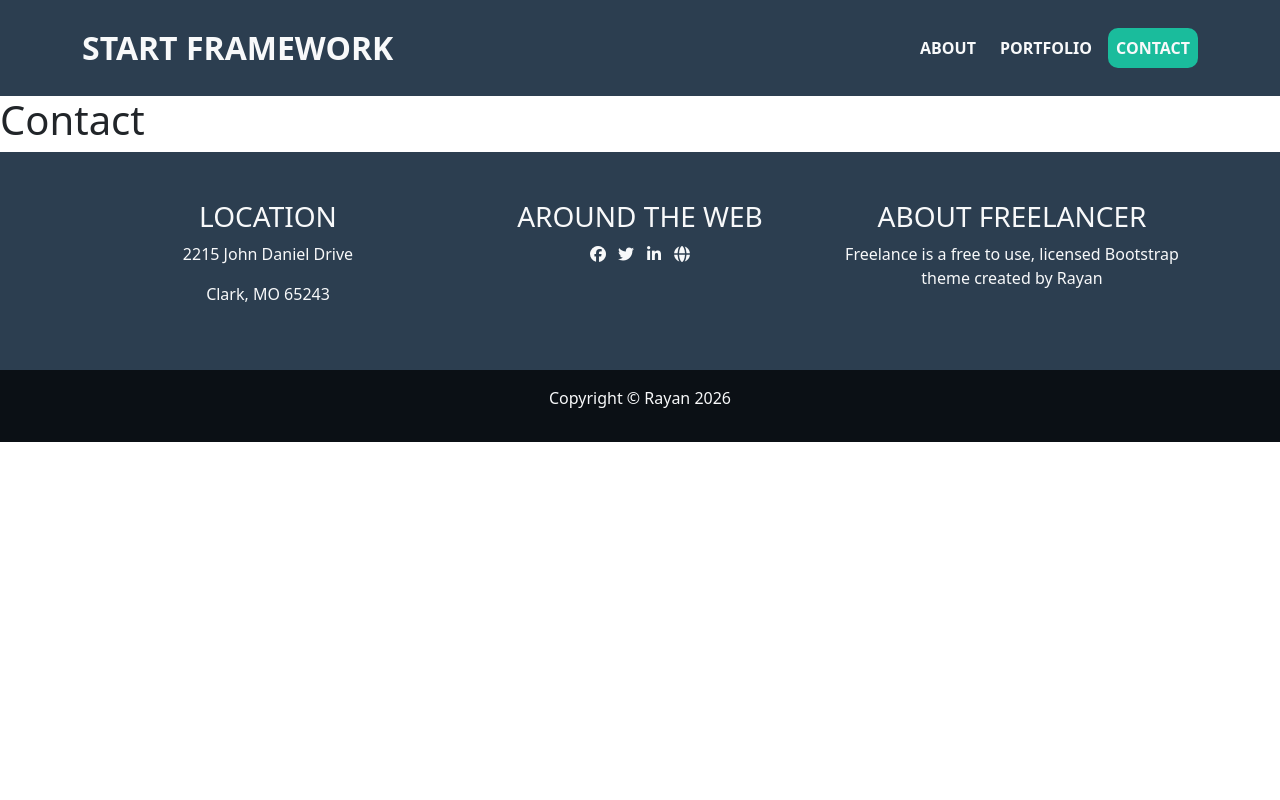
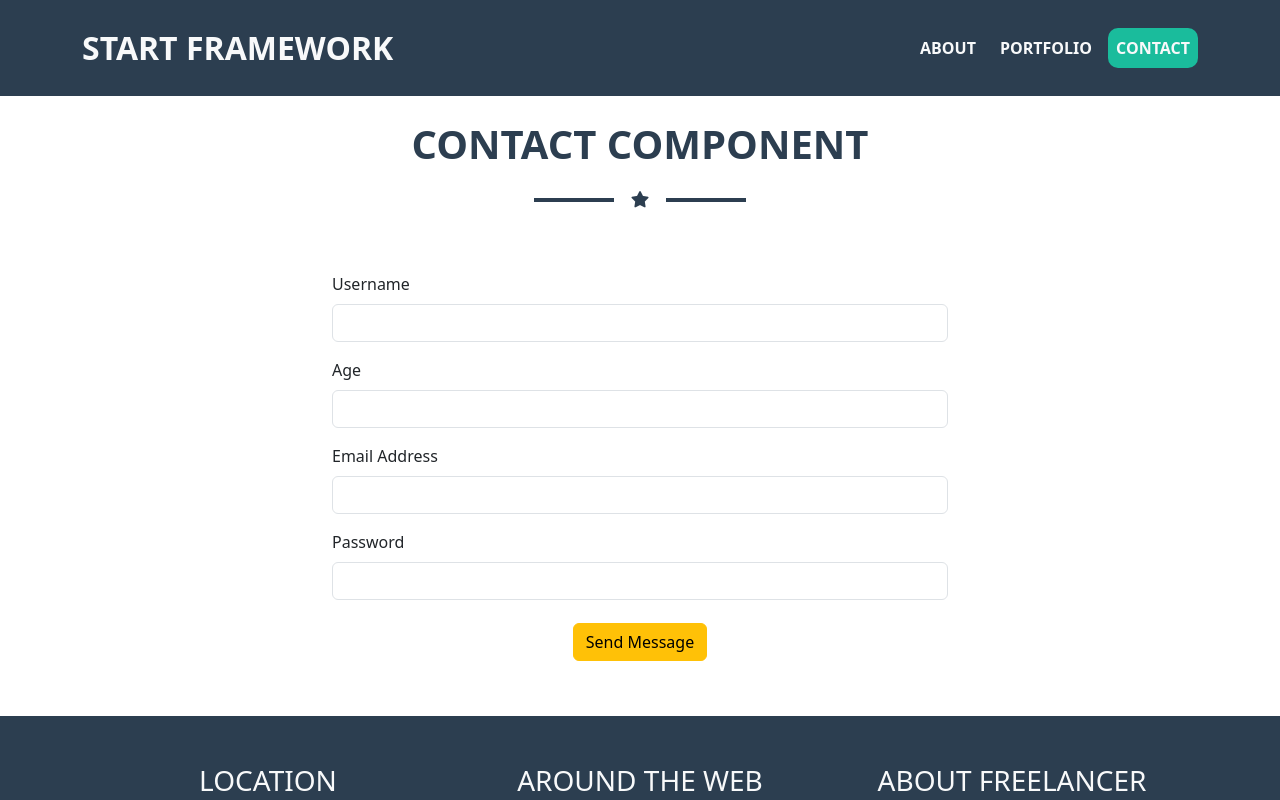
Before and after one commit to rayanelhawagry/ReactJS-Project, a React (Vite) app: page /contact in a window 1280 px wide. Shown: the top 800 px of the page. Built offline with nearby package versions, Linux system fonts and the light colour scheme.

Commit message:
build and style Contact component

```diff
--- a/src/Components/Contact/Contact.jsx
+++ b/src/Components/Contact/Contact.jsx
@@ -1,9 +1,47 @@
 import React from 'react'
+import '../Contact/Contact.modules.css'
 
 export default function Contact() {
     return (
         <>
-            <h1>Contact</h1>
+            <div className="contact d-flex justify-content-center align-items-start">
+                <div className="content d-flex flex-column justify-content-center align-items-center mb-5 w-100">
+                    <div className="title">
+                        <h2 className='text-uppercase fw-bolder mt-4 mb-4 text-center'>contact component</h2>
+                        <div className="starLine d-flex justify-content-center align-items-center mb-3">
+                            <div className="line me-3"></div>
+                            <i className='star fa-solid fa-star'></i>
+                            <div className="line ms-3"></div>
+                        </div>
+                    </div>
+
+                    <div className="form mt-5 w-own">
+                        <div className='container d-flex justify-content-center align-items-center'>
+                            <form className='w-100'>
+                                <div className="mb-3">
+                                    <label htmlFor="exampleFormControlInput1" className="form-label fw-medium">Username</label>
+                                    <input type="text" className="form-control" id="exampleFormControlInput1" autoComplete='off' />
+                                </div>
+                                <div className="mb-3">
+                                    <label htmlFor="exampleFormControlInput2" className="form-label fw-medium">Age</label>
+                                    <input type="number" className="form-control" id="exampleFormControlInput2" autoComplete='off' />
+                                </div>
+                                <div className="mb-3">
+                                    <label htmlFor="exampleFormControlInput3" className="form-label fw-medium">Email Address</label>
+                                    <input type="email" className="form-control" id="exampleFormControlInput3" autoComplete='off' />
+                                </div>
+                                <div className="mb-3">
+                                    <label htmlFor="exampleFormControlInput4" className="form-label fw-medium">Password</label>
+                                    <input type="password" className="form-control" id="exampleFormControlInput4" autoComplete='off' />
+                                </div>
+                                <div className="btn d-flex justify-content-center align-items-center">
+                                    <button type="button" className="btn btn-warning">Send Message</button>
+                                </div>
+                            </form>
+                        </div>
+                    </div>
+                </div >
+            </div >
         </>
     )
 }
--- a/src/Components/Contact/Contact.modules.css
+++ b/src/Components/Contact/Contact.modules.css
@@ -0,0 +1,29 @@
+.btn-own {
+    --bs-btn-color: #000;
+    --bs-btn-bg: #1ABC9C;
+    --bs-btn-border-color: #1ABC9C;
+    --bs-btn-hover-color: #000;
+    --bs-btn-hover-bg: #15a588;
+    --bs-btn-hover-border-color: #1abc9c7e;
+    --bs-btn-focus-shadow-rgb: 217, 164, 6;
+    --bs-btn-active-color: #000;
+    --bs-btn-active-bg: #43d3b6;
+    --bs-btn-active-border-color: #1ABC9C;
+    --bs-btn-active-shadow: inset 0 3px 5px rgba(0, 0, 0, 0.125);
+    --bs-btn-disabled-color: #000;
+    --bs-btn-disabled-bg: #1ABC9C;
+    --bs-btn-disabled-border-color: #1ABC9C;
+}
+
+
+@media all and (width < 768px) {
+    .w-own {
+        width: 75%;
+    }
+}
+
+@media all and (width > 768px) {
+    .w-own {
+        width: 50%;
+    }
+}
```
